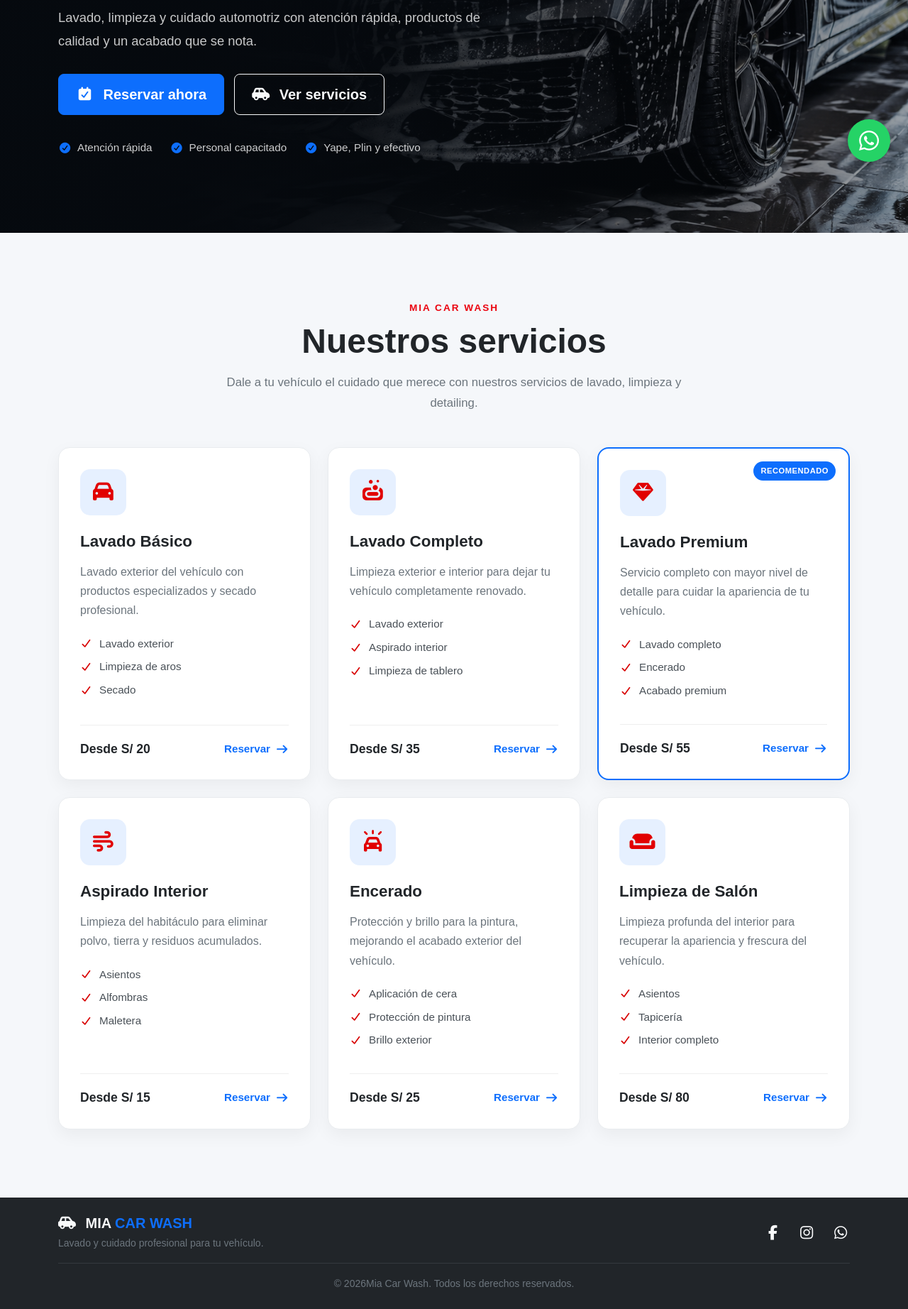
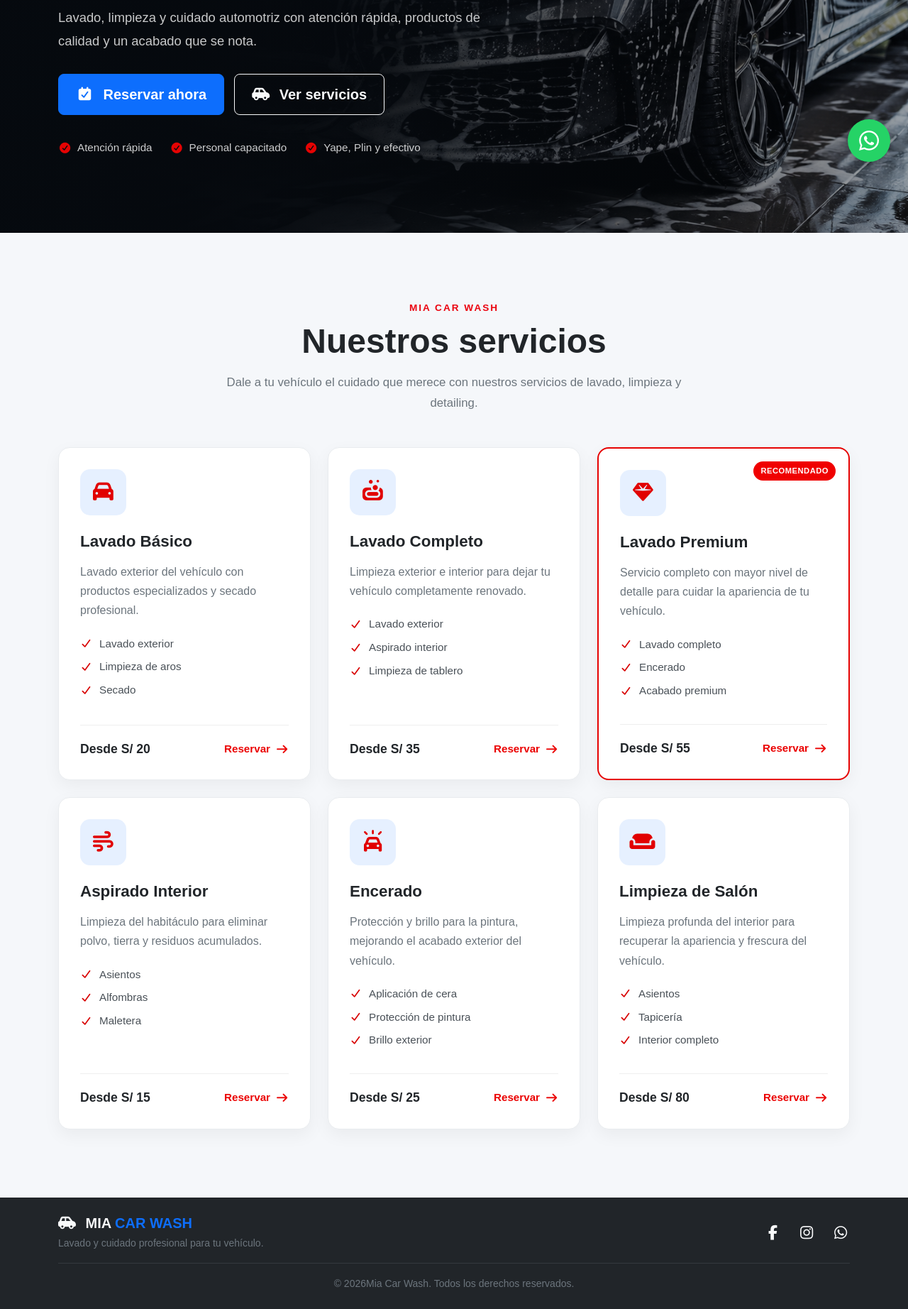
Before and after one commit to william3198/carwash, a Django app: page / in a window 1280 px wide. Shown: the part 547-2391 px from the top of the page at 71% size. Run offline with Django 5.2, Linux system fonts and the light colour scheme; some libraries are stand-ins or nearby versions.

Commit message:
cambio color2

```diff
--- a/carwash/core/static/core/css/style.css
+++ b/carwash/core/static/core/css/style.css
@@ -266,7 +266,7 @@ footer a:hover {
 
 
 .hero-benefits i {
-    color: #0d6efd;
+    color: #e50303;
 }
 
 
@@ -530,7 +530,7 @@ footer a:hover {
 
     gap: 7px;
 
-    color: #0d6efd;
+    color: #eb0202;
 
     font-size: 0.95rem;
     font-weight: 700;
@@ -554,7 +554,7 @@ footer a:hover {
 ========================================= */
 
 .service-card-featured {
-    border: 2px solid #0d6efd;
+    border: 2px solid #e60202;
 }
 
 
@@ -566,7 +566,7 @@ footer a:hover {
 
     padding: 5px 10px;
 
-    background-color: #0d6efd;
+    background-color: #f00101;
     color: #ffffff;
 
     border-radius: 50px;
```
